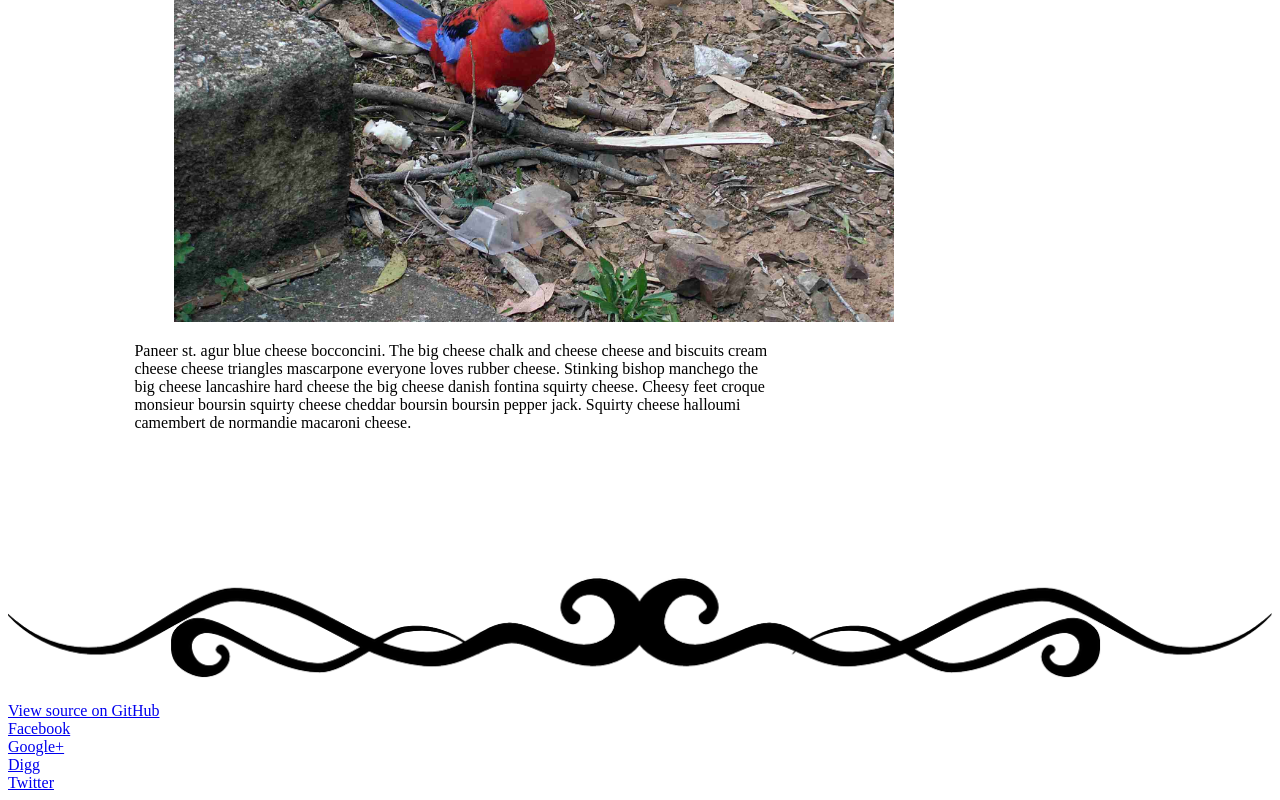
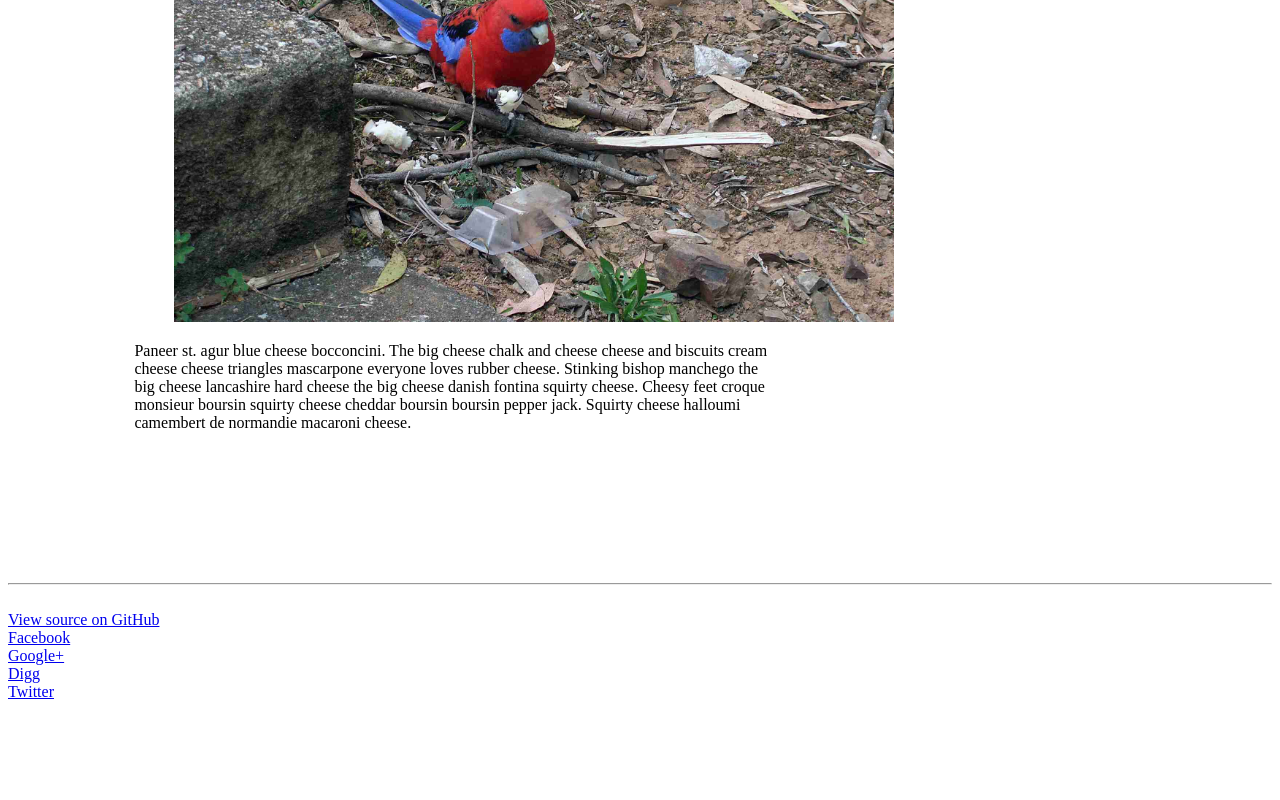
Before and after one commit to neap15/UdacityFrontEndProject, a website: page index.html in a window 1280 px wide. Shown: the part 5934-6734 px from the top of the page. After the commit the page ends 6643 px from the top, so only its background shows below. Drawn offline with Linux system fonts and the light colour scheme; a web font is replaced by a local one.

Commit message:
Replaced flourish with horizontal rule.

```diff
--- a/index.html
+++ b/index.html
@@ -115,9 +115,8 @@ font-family: 'zocial', sans-serif;
     <p>Paneer st. agur blue cheese bocconcini. The big cheese chalk and cheese cheese and biscuits cream cheese cheese triangles mascarpone everyone loves rubber cheese. Stinking bishop manchego the big cheese lancashire hard cheese the big cheese danish fontina squirty cheese. Cheesy feet croque monsieur boursin squirty cheese cheddar boursin boursin pepper jack. Squirty cheese halloumi camembert de normandie macaroni cheese.</p>
 
   </article>
-
-  <img style="max-width: 100%" src="images_src/fixed/flourish.png">
-  <!--
+  <hr>
+  <!--<img style="max-width: 100%" src="images_src/fixed/flourish.png">
   Flourish credit: http://pixabay.com/en/flourish-line-border-decoration-31609/
   -->
   <footer>
```
